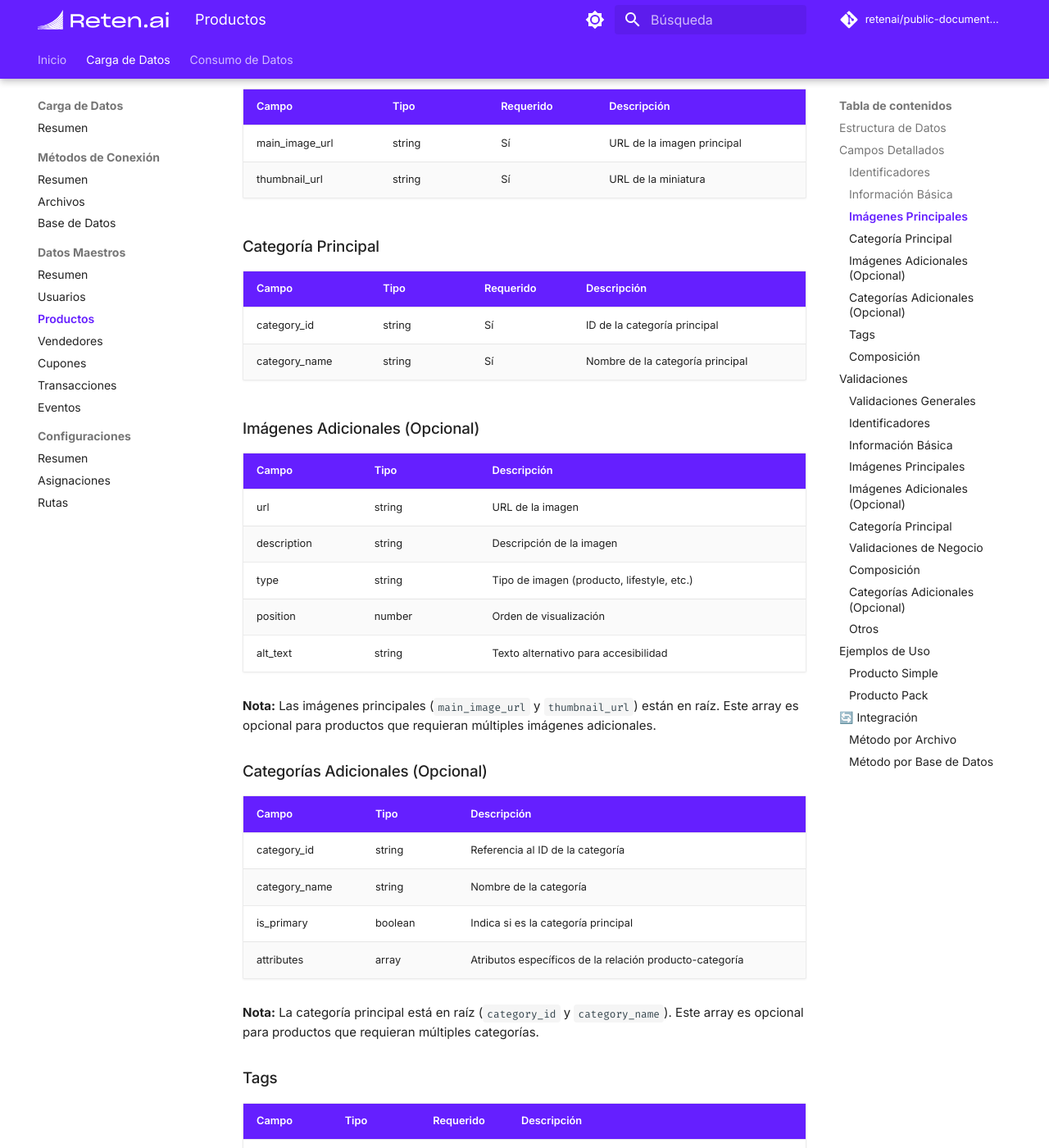
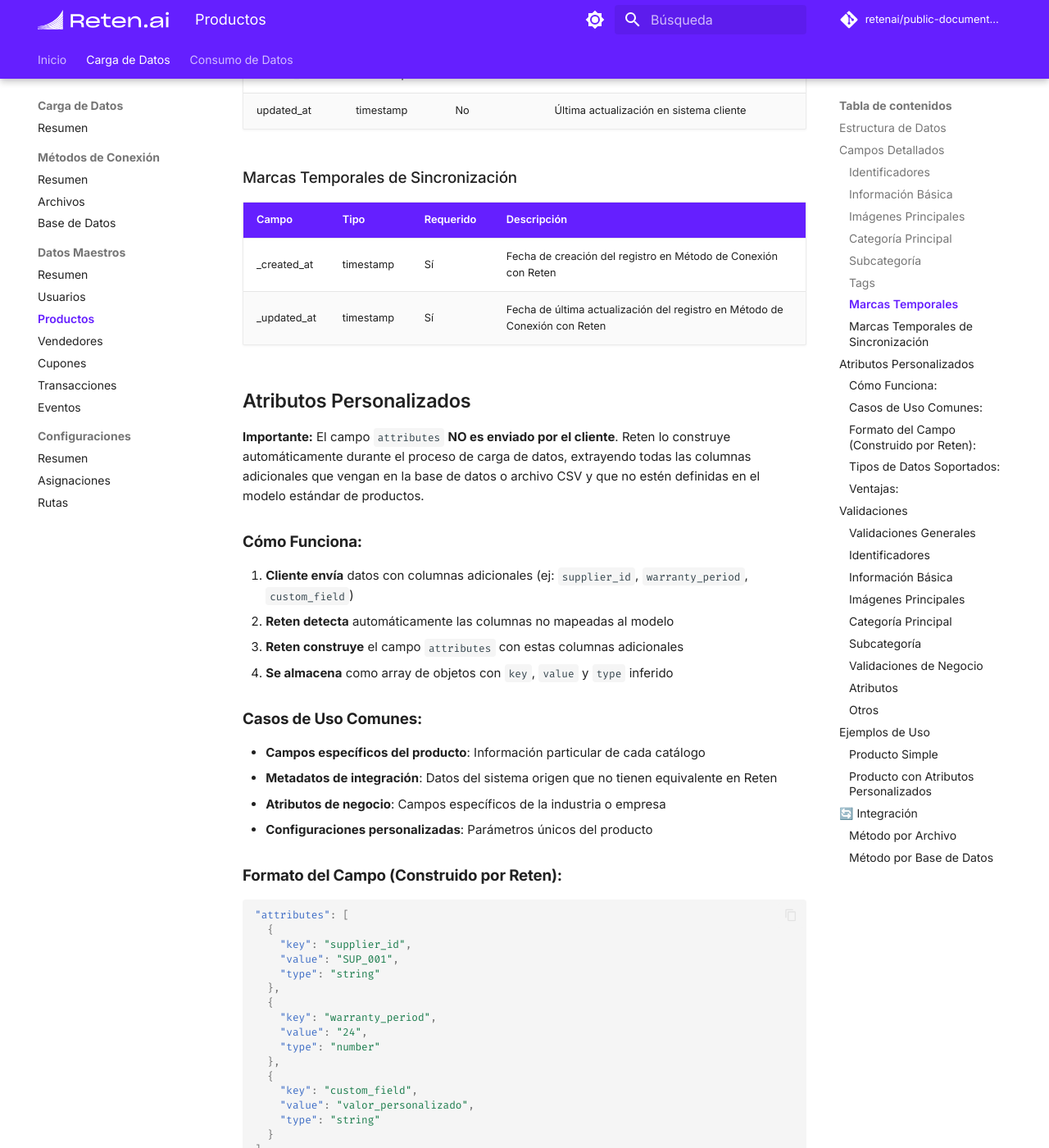
Before and after one commit to retenai/public-documentation, an MkDocs documentation site: the page built from docs/data-loading/master-data/product/README.md, in a window 1280 px wide and 1400 px high, scrolled down 2850 px. Shown: the whole window at 82% size. Built offline with MkDocs 1.6.1 and Material for MkDocs 9.7.7, drawn with Linux system fonts in a browser that asks for light colours; comment, search, counter and statistics services are not loaded; some of the changed text lies outside the part shown.

Commit message:
refactor: flatten product entity and simplify structure
- Remove complex sections: images, categories, physical, composition
- Change tags from array to comma-separated string
- Add subcategory (subcategory_id, subcategory_name)
- Add synchronization timestamps (_created_at, _updated_at)
- Update examples and integration documentation
- Add detailed section about custom attributes

This refactoring aligns the product entity with the flattening pattern
used in users and transactions, making CSV and database integration easier.

````diff
--- a/docs/data-loading/master-data/product/README.md
+++ b/docs/data-loading/master-data/product/README.md
@@ -26,84 +26,32 @@
   "category_id": "string",       // ID de la categoría principal
   "category_name": "string",     // Nombre de la categoría principal
 
+  // Subcategoría (opcional)
+  "subcategory_id": "string",    // ID de la subcategoría
+  "subcategory_name": "string",  // Nombre de la subcategoría
+
   // Información de marca
   "brand": "string",       // Identificador de la marca
 
   // Tags para búsqueda y filtrado
-  "tags": ["string"],     // Lista de etiquetas para búsqueda y categorización adicional
+  "tags": "string",        // Etiquetas separadas por comas (tag1,tag2,tag3)
 
-  // Imágenes adicionales (opcional)
-  "images": [{
-    "url": "string",             // URL de la imagen
-    "description": "string",     // Descripción de la imagen
-    "type": "string",            // Tipo de imagen (producto, lifestyle, etc.)
-    "position": "number",        // Orden de visualización
-    "alt_text": "string"         // Texto alternativo para accesibilidad
-  }],
+  // Atributos personalizados - Cualquier columna no definida en el modelo se almacenará aquí
+  "attributes": [
+    {
+      "key": "string",        // Nombre del atributo personalizado
+      "value": "string",      // Valor del atributo
+      "type": "string"        // Tipo de dato: string, number, date, boolean
+    }
+  ],
 
-  // Categorías adicionales (opcional)
-  "categories": [{
-    "category_id": "string",     // Referencia al ID de la categoría
-    "category_name": "string",   // Nombre de la categoría
-    "is_primary": "boolean",     // Indica si es la categoría principal del producto
-    "attributes": [{            // Atributos específicos de la relación producto-categoría
-      "key": "string",
-      "value": "string",
-      "type": "string"
-    }]
-  }],
+  // Marcas temporales del sistema origen
+  "created_at": "timestamp",     // Fecha de creación en sistema cliente (not null)
+  "updated_at": "timestamp",     // Fecha de actualización en sistema cliente
 
-  // Características físicas
-  "physical": {
-    "weight": {
-      "value": "number",
-      "unit": "string"
-    },
-    "dimensions": {
-      "length": "number",
-      "width": "number",
-      "height": "number",
-      "unit": "string"
-    },
-    "color": ["string"],
-    "size": "string",
-    "materials": ["string"]
-  },
-
-  // Composición
-  "composition": {
-    "is_pack": "boolean",
-    "pack_details": {
-      "units_per_pack": "number",
-      "unit_type": "string",
-      "unit_size": "number",
-      "unit_measure": "string"
-    },
-    "is_combo": "boolean",
-    "combo_details": {
-      "combo_type": "string",
-      "components": [{
-        "sku": "string",
-        "product_id": "string",
-        "quantity": "number",
-        "is_required": "boolean",
-        "component_type": "string"
-      }],
-      "is_configurable": "boolean"
-    },
-    "display_unit": "string"
-  },
-
-  // Atributos personalizados
-  "attributes": [{
-    "key": "string",
-    "value": "string",
-    "type": "string"    // Tipo de valor (string, number, date, boolean)
-  }],
-
-  // Marcas temporales
-  "created_at": "timestamp",   // Fecha de creación (not null)
-  "updated_at": "timestamp"    // Última actualización (not null)
+  // Marcas temporales de sincronización con Reten
+  "_created_at": "timestamp",    // Fecha de creación del registro en Método de Conexión con Reten
+  "_updated_at": "timestamp"     // Fecha de última actualización del registro en Método de Conexión con Reten
 }
 ```
 
@@ -141,51 +89,82 @@
 | category_id   | string | Sí        | ID de la categoría principal     |
 | category_name | string | Sí        | Nombre de la categoría principal |
 
-### Imágenes Adicionales (Opcional)
+### Subcategoría
 
-| Campo       | Tipo   | Descripción                                |
-| ----------- | ------ | ------------------------------------------ |
-| url         | string | URL de la imagen                           |
-| description | string | Descripción de la imagen                   |
-| type        | string | Tipo de imagen (producto, lifestyle, etc.) |
-| position    | number | Orden de visualización                     |
-| alt_text    | string | Texto alternativo para accesibilidad       |
-
-**Nota:** Las imágenes principales (`main_image_url` y `thumbnail_url`) están en raíz. Este array es opcional para productos que requieran múltiples imágenes adicionales.
-
-### Categorías Adicionales (Opcional)
-
-| Campo         | Tipo    | Descripción                                             |
-| ------------- | ------- | ------------------------------------------------------- |
-| category_id   | string  | Referencia al ID de la categoría                        |
-| category_name | string  | Nombre de la categoría                                  |
-| is_primary    | boolean | Indica si es la categoría principal                     |
-| attributes    | array   | Atributos específicos de la relación producto-categoría |
-
-**Nota:** La categoría principal está en raíz (`category_id` y `category_name`). Este array es opcional para productos que requieran múltiples categorías.
+| Campo            | Tipo   | Requerido | Descripción               |
+| ---------------- | ------ | --------- | ------------------------- |
+| subcategory_id   | string | No        | ID de la subcategoría     |
+| subcategory_name | string | No        | Nombre de la subcategoría |
 
 ### Tags
 
-| Campo | Tipo     | Requerido | Descripción                                       |
-| ----- | -------- | --------- | ------------------------------------------------- |
-| tags  | string[] | No        | Lista de etiquetas para búsqueda y categorización |
+| Campo | Tipo   | Requerido | Descripción                                    |
+| ----- | ------ | --------- | ---------------------------------------------- |
+| tags  | string | No        | Etiquetas separadas por comas (tag1,tag2,tag3) |
 
-### Composición
+### Marcas Temporales
 
-**Pack:**
+| Campo      | Tipo      | Requerido | Descripción                             |
+| ---------- | --------- | --------- | --------------------------------------- |
+| created_at | timestamp | Sí        | Fecha de creación en sistema cliente    |
+| updated_at | timestamp | No        | Última actualización en sistema cliente |
 
-- `is_pack`: Indica si es un pack
-- `units_per_pack`: Cantidad de unidades por pack
-- `unit_type`: Tipo de unidad
-- `unit_size`: Tamaño de la unidad
-- `unit_measure`: Unidad de medida
+### Marcas Temporales de Sincronización
 
-**Combo:**
+| Campo       | Tipo      | Requerido | Descripción                                                                |
+| ----------- | --------- | --------- | -------------------------------------------------------------------------- |
+| _created_at | timestamp | Sí        | Fecha de creación del registro en Método de Conexión con Reten             |
+| _updated_at | timestamp | Sí        | Fecha de última actualización del registro en Método de Conexión con Reten |
 
-- `is_combo`: Indica si es un combo
-- `combo_type`: Tipo de combo
-- `is_configurable`: Permite configuración
-- `components`: Lista de productos que componen el combo
+## Atributos Personalizados
+
+**Importante:** El campo `attributes` **NO es enviado por el cliente**. Reten lo construye automáticamente durante el proceso de carga de datos, extrayendo todas las columnas adicionales que vengan en la base de datos o archivo CSV y que no estén definidas en el modelo estándar de productos.
+
+### **Cómo Funciona:**
+1. **Cliente envía** datos con columnas adicionales (ej: `supplier_id`, `warranty_period`, `custom_field`)
+2. **Reten detecta** automáticamente las columnas no mapeadas al modelo
+3. **Reten construye** el campo `attributes` con estas columnas adicionales
+4. **Se almacena** como array de objetos con `key`, `value` y `type` inferido
+
+### **Casos de Uso Comunes:**
+- **Campos específicos del producto**: Información particular de cada catálogo
+- **Metadatos de integración**: Datos del sistema origen que no tienen equivalente en Reten
+- **Atributos de negocio**: Campos específicos de la industria o empresa
+- **Configuraciones personalizadas**: Parámetros únicos del producto
+
+### **Formato del Campo (Construido por Reten):**
+```json
+"attributes": [
+  {
+    "key": "supplier_id",
+    "value": "SUP_001",
+    "type": "string"
+  },
+  {
+    "key": "warranty_period",
+    "value": "24",
+    "type": "number"
+  },
+  {
+    "key": "custom_field",
+    "value": "valor_personalizado",
+    "type": "string"
+  }
+]
+```
+
+### **Tipos de Datos Soportados:**
+- `string`: Texto libre
+- `number`: Números enteros o decimales
+- `date`: Fechas en formato ISO 8601
+- `boolean`: Valores true/false
+
+### **Ventajas:**
+- **Flexibilidad total** para adaptarse a cualquier modelo de datos
+- **Extensibilidad** sin modificar el esquema principal
+- **Compatibilidad** con sistemas legacy o personalizados
+- **Escalabilidad** para futuras necesidades del negocio
+- **Procesamiento automático** sin intervención del cliente
 
 ## Validaciones
 
@@ -208,33 +187,27 @@
 - `main_image_url` y `thumbnail_url` son requeridos
 - URLs deben ser válidas y accesibles
 
-### Imágenes Adicionales (Opcional)
-
-- Si se proporciona `images`, las URLs deben ser válidas y accesibles
-- Las posiciones deben ser únicas
-- Los tipos de imagen deben ser válidos
-
 ### Categoría Principal
 
 - `category_id` y `category_name` son requeridos
 - La categoría debe existir en el maestro de categorías
 
+### Subcategoría
+
+- Si se proporciona `subcategory_id`, debe existir en el maestro de subcategorías
+- Si se proporciona `subcategory_name`, debe corresponder con `subcategory_id`
+
 ### Validaciones de Negocio
 
-### Composición
+### Atributos
 
-- Si `is_pack` es true, `pack_details` debe estar completo
-- Si `is_combo` es true, `combo_details` debe estar completo
-- Componentes deben existir en el catálogo
-
-### Categorías Adicionales (Opcional)
-
-- Si se proporciona `categories`, las categorías deben existir en el maestro
-- Los atributos de categoría deben ser válidos
+- Las claves de atributos deben ser únicas por producto
+- Los valores deben corresponder al tipo esperado
+- El campo `attributes` es construido automáticamente por Reten
 
 ### Otros
 
-- Tags deben ser válidos
+- Tags deben ser válidos (formato separado por comas)
 - Marca debe existir en el maestro
 
 ## Ejemplos de Uso
@@ -253,21 +226,30 @@
   "thumbnail_url": "https://example.com/images/thumb.jpg",
   "category_id": "CAT_001",
   "category_name": "Pinturas",
+  "subcategory_id": "SUB_001",
+  "subcategory_name": "Látex",
   "brand": "BRD_001",
-  "tags": ["pintura", "latex", "interior", "premium"],
-  "attributes": [{
-    "key": "coverage",
-    "value": "12",
-    "type": "numeric"
-  }, {
-    "key": "finish",
-    "value": "matte",
-    "type": "string"
-  }]
+  "tags": "pintura,latex,interior,premium",
+  "attributes": [
+    {
+      "key": "coverage",
+      "value": "12",
+      "type": "number"
+    },
+    {
+      "key": "finish",
+      "value": "matte",
+      "type": "string"
+    }
+  ],
+  "created_at": "2024-01-15T10:00:00Z",
+  "updated_at": "2024-01-15T10:00:00Z",
+  "_created_at": "2024-01-15T10:00:00Z",
+  "_updated_at": "2024-01-15T10:00:00Z"
 }
 ```
 
-### Producto Pack
+### Producto con Atributos Personalizados
 
 ```json
 {
@@ -281,26 +263,41 @@
   "thumbnail_url": "https://example.com/images/pack-thumb.jpg",
   "category_id": "CAT_002",
   "category_name": "Packs de Pintura",
-  "composition": {
-    "is_pack": true,
-    "pack_details": {
-      "units_per_pack": 3,
-      "unit_type": "galón",
-      "unit_size": 1,
-      "unit_measure": "galón"
+  "subcategory_id": "SUB_002",
+  "subcategory_name": "Packs Especiales",
+  "brand": "BRD_002",
+  "tags": "pack,pintura,interior,combo",
+  "attributes": [
+    {
+      "key": "supplier_id",
+      "value": "SUP_001",
+      "type": "string"
+    },
+    {
+      "key": "warranty_period",
+      "value": "24",
+      "type": "number"
+    },
+    {
+      "key": "color_family",
+      "value": "neutrals",
+      "type": "string"
+    },
+    {
+      "key": "recommended_use",
+      "value": "living_spaces",
+      "type": "string"
+    },
+    {
+      "key": "is_discontinued",
+      "value": "false",
+      "type": "boolean"
     }
-  },
-  "brand": "BRD_002",
-  "tags": ["pack", "pintura", "interior", "combo"],
-  "attributes": [{
-    "key": "color_family",
-    "value": "neutrals",
-    "type": "string"
-  }, {
-    "key": "recommended_use",
-    "value": "living_spaces",
-    "type": "string"
-  }]
+  ],
+  "created_at": "2024-01-15T11:00:00Z",
+  "updated_at": "2024-01-15T11:00:00Z",
+  "_created_at": "2024-01-15T11:00:00Z",
+  "_updated_at": "2024-01-15T11:00:00Z"
 }
 ```
 ## 🔄 Integración
@@ -309,9 +306,9 @@
 Los productos se cargan en archivos CSV con las columnas correspondientes:
 
 ```csv
-product_id,sku,display_name,short_name,slug,short_description,main_image_url,thumbnail_url,category_id,category_name,brand,created_at
-PROD_001,SKU123,Pintura Látex Premium,Látex Premium,pintura-latex-premium,Pintura látex de alta calidad,https://example.com/images/main.jpg,https://example.com/images/thumb.jpg,CAT_001,Pinturas,BRD_001,2024-01-15T10:00:00Z
-PROD_002,PACK456,Pack Pintura Interior,Pack Pintura,pack-pintura-interior,Pack de pinturas para interiores,https://example.com/images/pack-main.jpg,https://example.com/images/pack-thumb.jpg,CAT_002,Packs de Pintura,BRD_002,2024-01-15T11:00:00Z
+product_id,sku,display_name,short_name,slug,short_description,main_image_url,thumbnail_url,category_id,category_name,subcategory_id,subcategory_name,brand,tags,attributes,created_at,updated_at,_created_at,_updated_at
+PROD_001,SKU123,Pintura Látex Premium,Látex Premium,pintura-latex-premium,Pintura látex de alta calidad,https://example.com/images/main.jpg,https://example.com/images/thumb.jpg,CAT_001,Pinturas,SUB_001,Látex,BRD_001,"pintura,latex,interior,premium","",2024-01-15T10:00:00Z,2024-01-15T10:00:00Z,2024-01-15T10:00:00Z,2024-01-15T10:00:00Z
+PROD_002,PACK456,Pack Pintura Interior,Pack Pintura,pack-pintura-interior,Pack de pinturas para interiores,https://example.com/images/pack-main.jpg,https://example.com/images/pack-thumb.jpg,CAT_002,Packs de Pintura,SUB_002,Packs Especiales,BRD_002,"pack,pintura,interior,combo","",2024-01-15T11:00:00Z,2024-01-15T11:00:00Z,2024-01-15T11:00:00Z,2024-01-15T11:00:00Z
 ```
 
 ### **Método por Base de Datos**
@@ -329,9 +326,16 @@
     thumbnail_url,
     category_id,
     category_name,
+    subcategory_id,
+    subcategory_name,
     brand,
-    created_at
+    tags,
+    attributes,
+    created_at,
+    updated_at,
+    _created_at,
+    _updated_at
 FROM products
-WHERE updated_at > '2024-01-15T00:00:00Z'
-ORDER BY created_at;
+WHERE _updated_at > '2024-01-15T00:00:00Z'
+ORDER BY _updated_at ASC;
 ```
````
